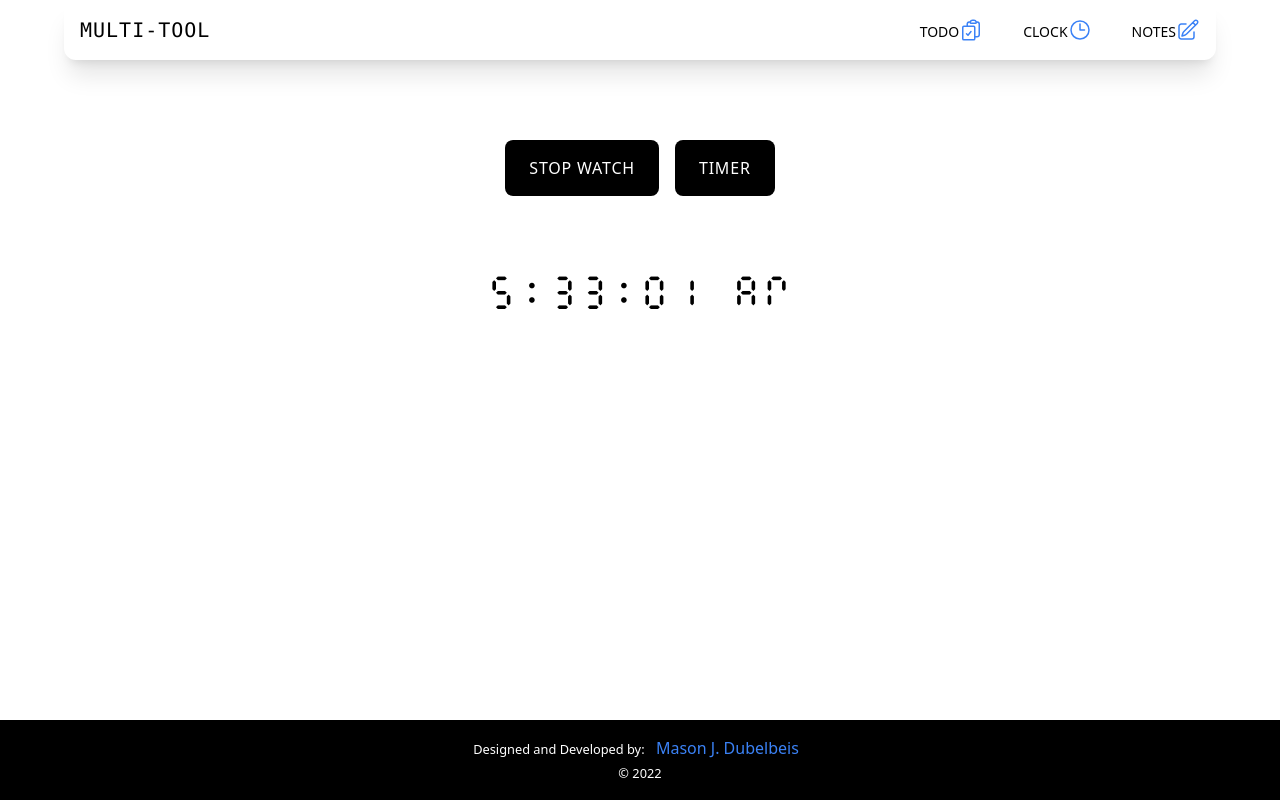
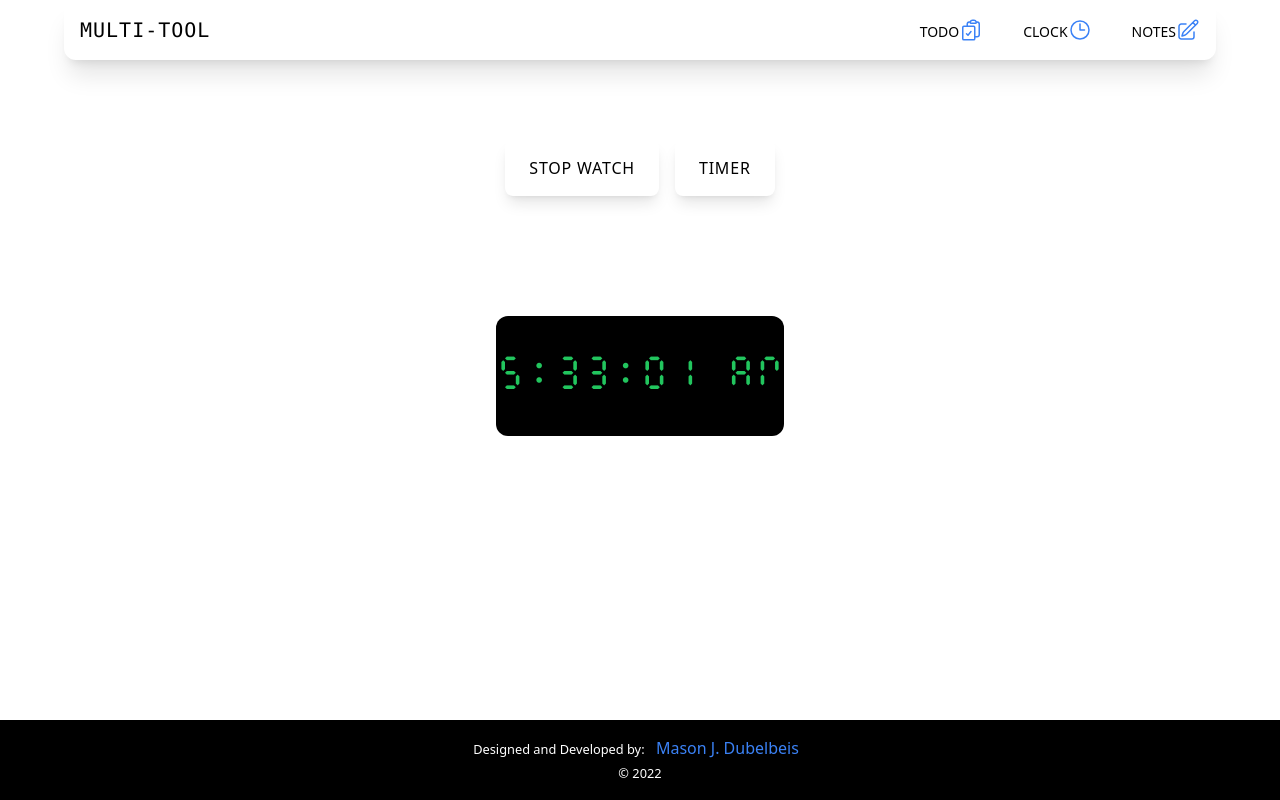
Before and after one commit to mdubelbeis/alarm-clock, a React (Vite) app: page /clock in a window 1280 px wide. Built offline with nearby package versions, Linux system fonts and the light colour scheme.

Commit message:
styled Clock

```diff
--- a/src/components/Clock/ClockNav.tsx
+++ b/src/components/Clock/ClockNav.tsx
@@ -8,7 +8,7 @@ const CLOCK_LIST = [
 const ClockNav: React.FC = () => {
   const listItem = CLOCK_LIST.map((item) => {
     return (
-      <li className="py-4 px-6 bg-black text-white tracking-wider rounded-lg">
+      <li className="py-4 px-6 bg-white text-black shadow-lg tracking-wider rounded-lg hover:bg-black hover:text-white hover:cursor-pointer">
         <Link to={item.link}>{item.text}</Link>
       </li>
     );
--- a/src/components/ui/Time.tsx
+++ b/src/components/ui/Time.tsx
@@ -10,7 +10,7 @@ const Clock: React.FC = () => {
   });
 
   return (
-    <p className="font-digital text-4xl tracking-wider text-center mt-20">
+    <p className="font-digital text-4xl text-center mt-20 bg-black py-10 rounded-xl">
       {output}
     </p>
   );
--- a/src/pages/Clock/Clock.tsx
+++ b/src/pages/Clock/Clock.tsx
@@ -16,7 +16,7 @@ import Time from "../../components/ui/Time";
 
 const Clock: React.FC = () => {
   return (
-    <div className="mt-20 flex flex-col justify-around h-full items-center">
+    <div className="mt-20 flex flex-col gap-10 justify-around h-full items-center text-green-500">
       <ClockNav />
       <Time />
     </div>
--- a/src/pages/Todo.tsx
+++ b/src/pages/Todo.tsx
@@ -56,10 +56,10 @@ const Todo: React.FC = () => {
 
   return (
     <div className="p-4 max-w-6xl mx-auto flex flex-col gap-20 items-center mt-20">
-      <form className="w-11/12">
+      <form className="w-full">
         <label>
           <input
-            className="w-full md:w-full py-2 px-4 bg-white focus:outline-blue-500 rounded-2xl shadow-lg"
+            className="w-full md:w-full py-4 px-4 text-lg bg-white focus:outline-blue-500 rounded-2xl shadow-lg"
             type="text"
             autoFocus
             placeholder="Add new task"
```
